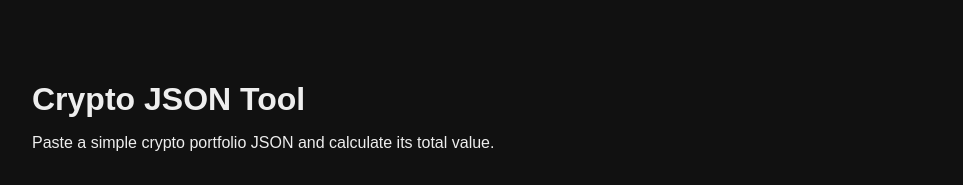
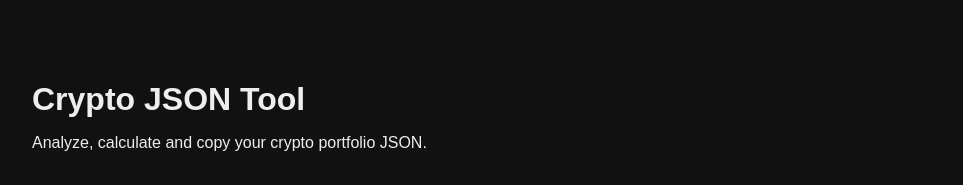
Before and after one commit to nikatose/crypto-json-tool, a plain HTML site: page index.html in a window 1280 px wide. Shown: the top 185 px of the page, without its empty margins (158-1121 px from the left). Drawn offline with Linux system fonts and the light colour scheme.

Commit message:
docs: improve portfolio tool description

```diff
--- a/index.html
+++ b/index.html
@@ -71,8 +71,9 @@
 <body>
 
   <h1>Crypto JSON Tool</h1>
-  <p>Paste a simple crypto portfolio JSON and calculate its total value.</p>
-
+  <p>
+  Analyze, calculate and copy your crypto portfolio JSON.
+</p>
   <textarea id="jsonInput">[
   {
     "symbol": "BTC",
```
